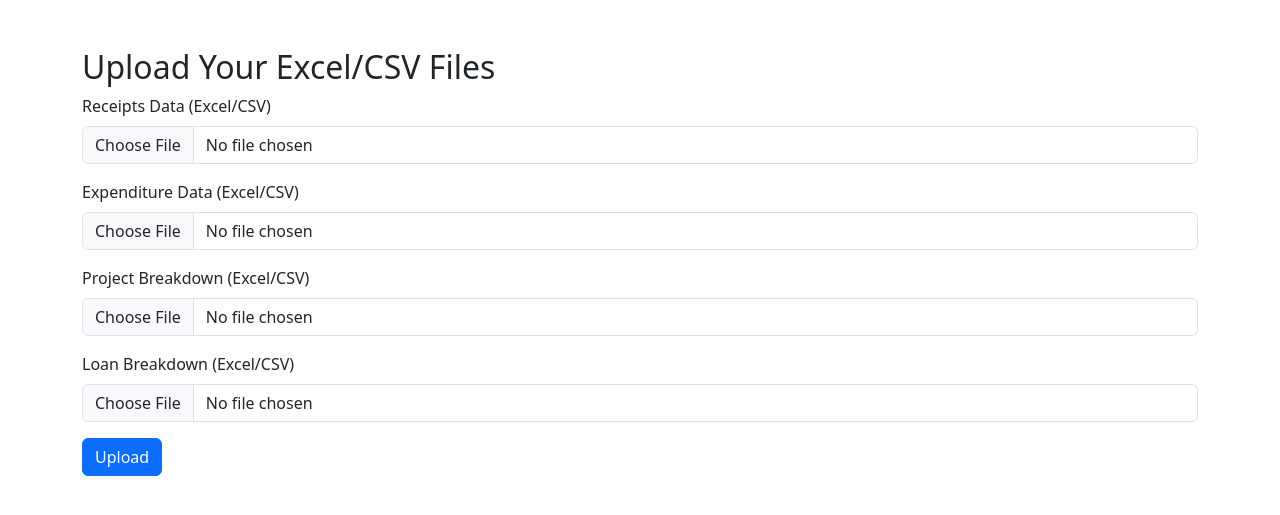
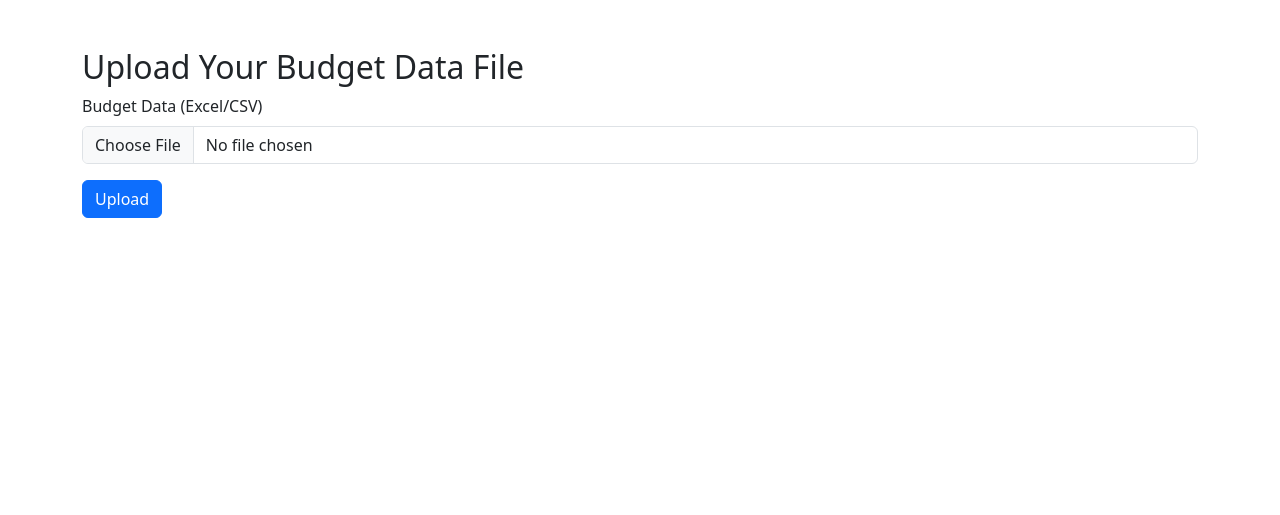
Before and after one commit to Sohamchandekar/mmrda-dashboard, a Flask app: page / in a window 1280 px wide. Shown: the top 515 px of the page. Run offline with Flask 3, Linux system fonts and the light colour scheme; some libraries are stand-ins or nearby versions.

Commit message:
Update index.html

```diff
--- a/MMRDA_Budget_dashboard/templates/index.html
+++ b/MMRDA_Budget_dashboard/templates/index.html
@@ -8,30 +8,13 @@
 </head>
 <body>
     <div class="container mt-5">
-        <h2>Upload Your Excel/CSV Files</h2>
+        <h2>Upload Your Budget Data File</h2>
         <form action="/" method="POST" enctype="multipart/form-data">
-            <!-- File input for Receipts Data -->
+            <!-- Single file input -->
             <div class="mb-3">
-                <label for="receipts_data" class="form-label">Receipts Data (Excel/CSV)</label>
-                <input type="file" class="form-control" id="receipts_data" name="receipts_data" required>
+                <label for="budget_data" class="form-label">Budget Data (Excel/CSV)</label>
+                <input type="file" class="form-control" id="budget_data" name="budget_data" required>
             </div>
-            <!-- File input for Expenditure Data -->
-            <div class="mb-3">
-                <label for="expenditure_data" class="form-label">Expenditure Data (Excel/CSV)</label>
-                <input type="file" class="form-control" id="expenditure_data" name="expenditure_data" required>
-            </div>
-            <!-- File input for Project Breakdown -->
-            <div class="mb-3">
-                <label for="project_breakdown" class="form-label">Project Breakdown (Excel/CSV)</label>
-                <input type="file" class="form-control" id="project_breakdown" name="project_breakdown" required>
-            </div>
-
-            <!-- File input for Loan Breakdown -->
-            <div class="mb-3">
-                <label for="loan_breakdown" class="form-label">Loan Breakdown (Excel/CSV)</label>
-                <input type="file" class="form-control" id="loan_breakdown" name="loan_breakdown" required>
-            </div>
-
             <button type="submit" class="btn btn-primary">Upload</button>
         </form>
     </div>
```
